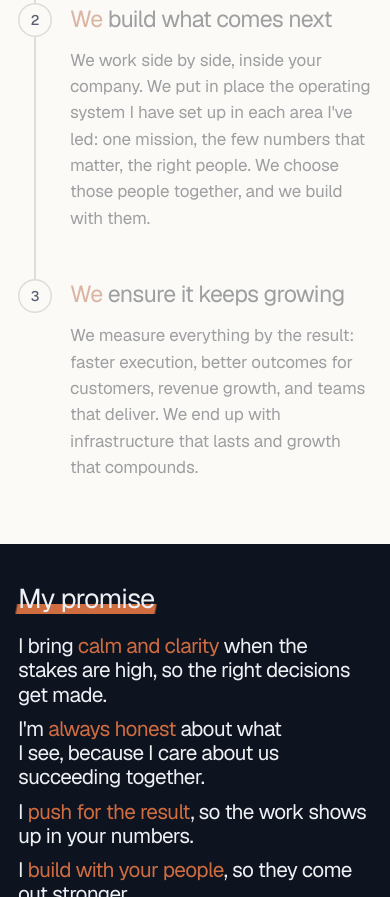
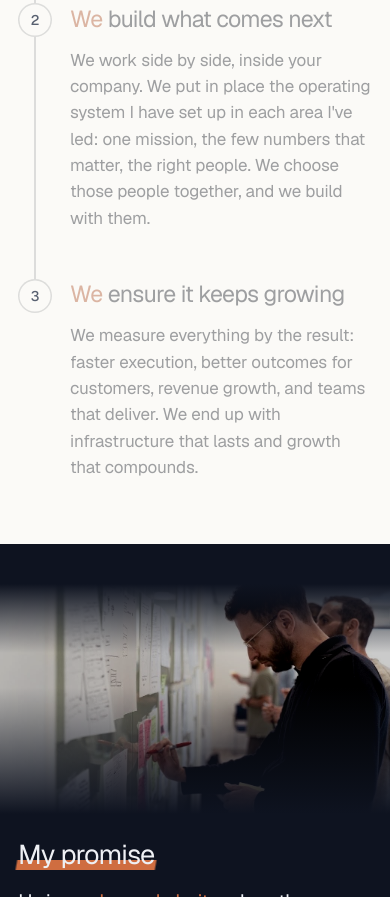
Before and after one commit to thegreenlightsstudio/danieleperotti-site, a plain HTML site: page index.html in a window 390 px wide. Shown: the part 11103-12000 px from the top of the page. Drawn offline with Linux system fonts and the light colour scheme.

Commit message:
Workshop picture in the promise band
Co-Authored-By: Claude Fable 5.2 <noreply@anthropic.com>

```diff
--- a/index.html
+++ b/index.html
@@ -419,6 +419,16 @@
   .ask{margin-top:18px; max-width:46ch; text-wrap:balance}
   .addr{margin-top:clamp(36px, 4vw, 56px)}
   .cta-row{margin-top:22px}
+  .prom{position:relative} .prom > h3, .prom > .prom__big{position:relative; z-index:1; max-width:min(56%, 720px)}
+  .prom-ph{margin:0; position:absolute; top:0; bottom:0; right:calc((100vw - 100%) / -2); width:min(50vw, 820px)}
+  .prom-ph img{display:block; width:100%; height:100%; object-fit:cover; object-position:62% 30%; filter:brightness(.78) saturate(.8) contrast(1.05)}
+  .prom-ph::after{content:""; position:absolute; inset:0; background:linear-gradient(to right, #0E1320 0%, rgba(14,19,32,.72) 30%, rgba(14,19,32,.12) 72%), linear-gradient(to top, #0E1320 0%, rgba(14,19,32,0) 28%), linear-gradient(to bottom, #0E1320 0%, rgba(14,19,32,0) 22%)}
+  @media (max-width:860px){
+    .prom > h3, .prom > .prom__big{max-width:none}
+    .prom-ph{position:relative; right:auto; width:auto; height:230px; margin:0 calc(var(--gut) * -1) 26px}
+    .prom-ph::after{background:linear-gradient(to top, #0E1320 0%, rgba(14,19,32,0) 55%), linear-gradient(to bottom, #0E1320 0%, rgba(14,19,32,0) 30%)}
+  }
+  @media print{ .prom-ph{display:none} }
   .avail{font-size:1rem; color:var(--ink-soft)} p.avail{margin-top:16px} .avail i{display:inline-block; width:9px; height:9px; border-radius:50%; background:#3FBF7F; box-shadow:0 0 0 4px rgba(63,191,127,.22); margin-right:11px; vertical-align:1px}
   .hero__go{display:flex; align-items:center; flex-wrap:wrap; gap:14px 22px; margin-top:clamp(26px, 4.4svh, 40px)} .hero__col .hero__go .btn{margin-top:0}
   .avail--hero{font-size:15px; color:rgba(246,245,241,.86); white-space:nowrap}
@@ -905,7 +915,7 @@
         <li><span class="n">2</span><h3><span class="we">We</span> build what comes next</h3><div class="tx"><p>We work side by side, inside your company. We put in place the operating system I have set up in each area I've led: one mission, the few numbers that matter, the right people. We choose those people together, and we build with them.</p></div></li>
         <li><span class="n">3</span><h3><span class="we">We</span> ensure it keeps growing</h3><div class="tx"><p>We measure everything by the result: faster execution, better outcomes for customers, revenue growth, and teams that deliver. We end up with infrastructure that lasts and growth that compounds.</p></div></li>
       </ol>
-      <div class="prom" data-sc-in>
+      <div class="prom" data-sc-in><figure class="prom-ph"><img src="assets/promise-workshop.jpg" alt="Daniele Perotti writing on a wall of sketches and notes during a workshop" width="1040" height="843" loading="lazy"></figure>
         <h3><span class="swipe">My promise</span></h3>
         <p class="prom__big"><span class="s">I bring <em>calm and clarity</em> when the stakes are high, <span class="so">so the right decisions get made.</span></span> <span class="s">I'm <em>always honest</em> about what I see, <span class="so">because I care about us succeeding together.</span></span> <span class="s">I <em>push for the result</em>, <span class="so">so the work shows up in your numbers.</span></span> <span class="s">I <em>build with your people</em>, <span class="so">so they come out stronger.</span></span></p>
       </div>
```
Also changed, not shown: assets/promise-workshop.jpg (added).
